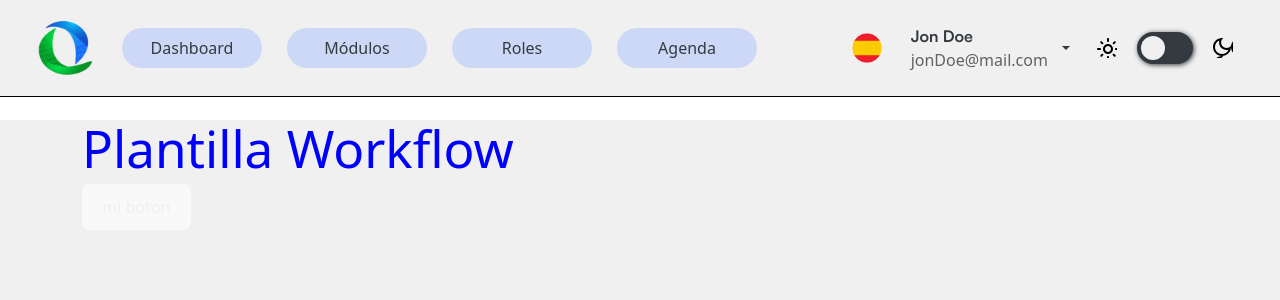
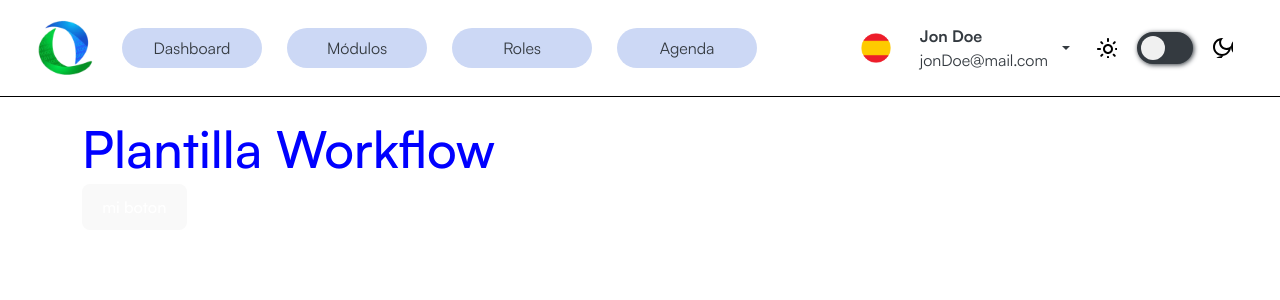
Before and after one commit to wainerth/react-template-workflow, a React (Vite) app: page / in a window 1280 px wide. Shown: the top 300 px of the page. Built offline with nearby package versions, Linux system fonts and the light colour scheme.

Commit message:
se corrigieron variables y la familia de fuente en el index.css

```diff
--- a/src/index.css
+++ b/src/index.css
@@ -6,7 +6,6 @@
 
 /** root style **/
 :root {
-  font-family: 'Satoshi', Inter, system-ui, Avenir, Helvetica, Arial, sans-serif;
   line-height: 1.5;
   font-weight: 400;
   font-synthesis: none;
@@ -16,13 +15,15 @@
 
   --font-theme: 'Satoshi';
   /** section palette of colors of the application **/
-  --light-color: #F0F0F0;
+  --light-color: #FFFFFF;
   --dark-color: #343A40;
   --blue-color: #387CE1;
   --green-color: #198754;
-  --background-color: #f8f9fa;
+  /* --background-color: #f8f9fa; */
   --text-color: #343a40;
   --color-theme-626262: #626262
+
+  font-family: var(--font-theme), Inter, system-ui, Avenir, Helvetica, Arial, sans-serif;
 }
 
 /** Normal theme**/
@@ -60,6 +61,8 @@
 body {
   margin: 0;
   min-height: 100vh;
+  font-family: var(--font-theme), Inter, system-ui, Avenir, Helvetica, Arial, sans-serif;
+
 }
 
 h1 {
@@ -109,7 +112,7 @@
 @media (prefers-color-scheme: light) {
   :root {
     color: #213547;
-    background-color: #ffffff;
+    background-color: var(--background-color);
   }
 
   a:hover {
```
